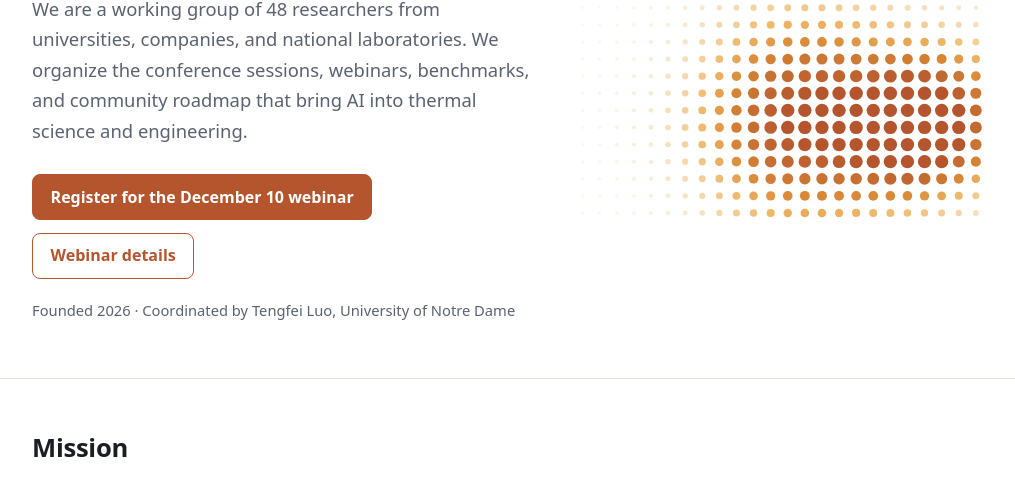
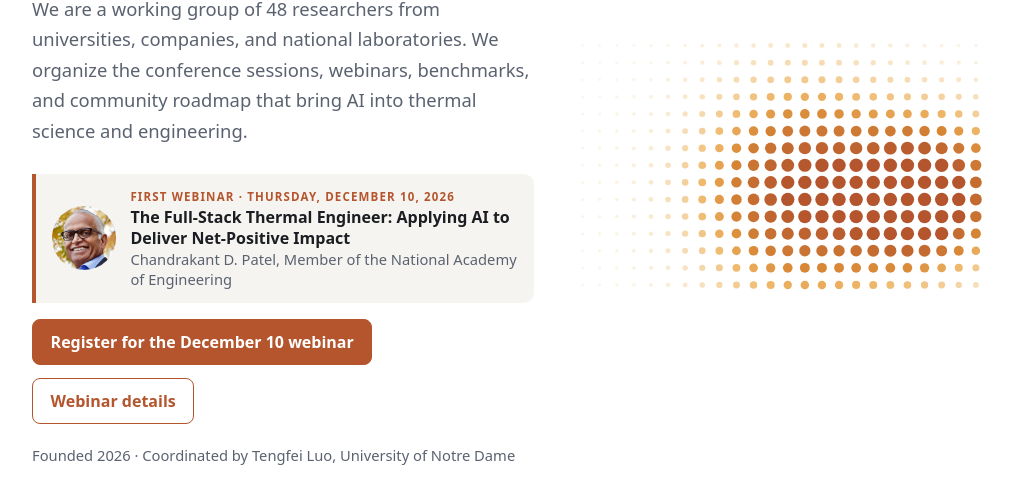
Before and after one commit to tengfeiluo/ai-for-heat-transfer, a plain HTML site: page index.html in a window 1280 px wide. Shown: the part 274-756 px from the top of the page, without its empty margins (132-1147 px from the left). Drawn offline with Linux system fonts and the light colour scheme.

Commit message:
Hero: webinar speaker blurb above the Register button
Co-Authored-By: Claude Fable 5.2 <noreply@anthropic.com>

```diff
--- a/index.html
+++ b/index.html
@@ -43,6 +43,11 @@
   .hero h1 { font-size: clamp(2rem, 5vw, 3.1rem); line-height: 1.15; letter-spacing: -0.02em; }
   .hero h1 span { color: var(--accent); }
   .hero p.tag { margin-top: 1rem; font-size: 1.15rem; color: var(--muted); max-width: 44rem; }
+  .spot { margin-top: 1.75rem; display: flex; gap: .9rem; align-items: center; padding: .8rem 1rem; background: var(--card); border-left: 4px solid var(--accent); border-radius: 0 10px 10px 0; max-width: 40rem; }
+  .spot img { width: 4rem; height: 4rem; border-radius: 50%; object-fit: cover; object-position: 50% 22%; flex: none; }
+  .spot .eyebrow { color: var(--accent); font-weight: 700; font-size: .72rem; letter-spacing: .1em; text-transform: uppercase; }
+  .spot .title { font-weight: 700; line-height: 1.3; margin: .1rem 0; }
+  .spot .who { color: var(--muted); font-size: .92rem; line-height: 1.35; }
   .hero .cta { margin-top: 1.75rem; display: flex; gap: .8rem; flex-wrap: wrap; }
   .btn { display: inline-block; padding: .55rem 1.1rem; border-radius: 8px; text-decoration: none;
          font-weight: 600; border: 1px solid var(--accent); }
@@ -110,7 +115,15 @@
     <div>
     <h1>Putting <span>AI</span> to work on heat transfer</h1>
     <p class="tag">We are a working group of 48 researchers from universities, companies, and national laboratories. We organize the conference sessions, webinars, benchmarks, and community roadmap that bring AI into thermal science and engineering.</p>
-    <div class="cta">
+    <div class="spot">
+      <img src="chandrakant-patel.jpg" alt="Portrait of Chandrakant D. Patel" width="480" height="568">
+      <div>
+        <p class="eyebrow">First webinar · Thursday, December 10, 2026</p>
+        <p class="title">The Full-Stack Thermal Engineer: Applying AI to Deliver Net-Positive Impact</p>
+        <p class="who">Chandrakant D. Patel, Member of the National Academy of Engineering</p>
+      </div>
+    </div>
+    <div class="cta" style="margin-top:1rem">
       <a class="btn primary" href="https://notredame.zoom.us/webinar/register/WN_TzAP1U5cSsGYpT46iV3-EA" target="_blank" rel="noopener">Register for the December 10 webinar</a>
       <a class="btn ghost" href="events.html">Webinar details</a>
     </div>
```
